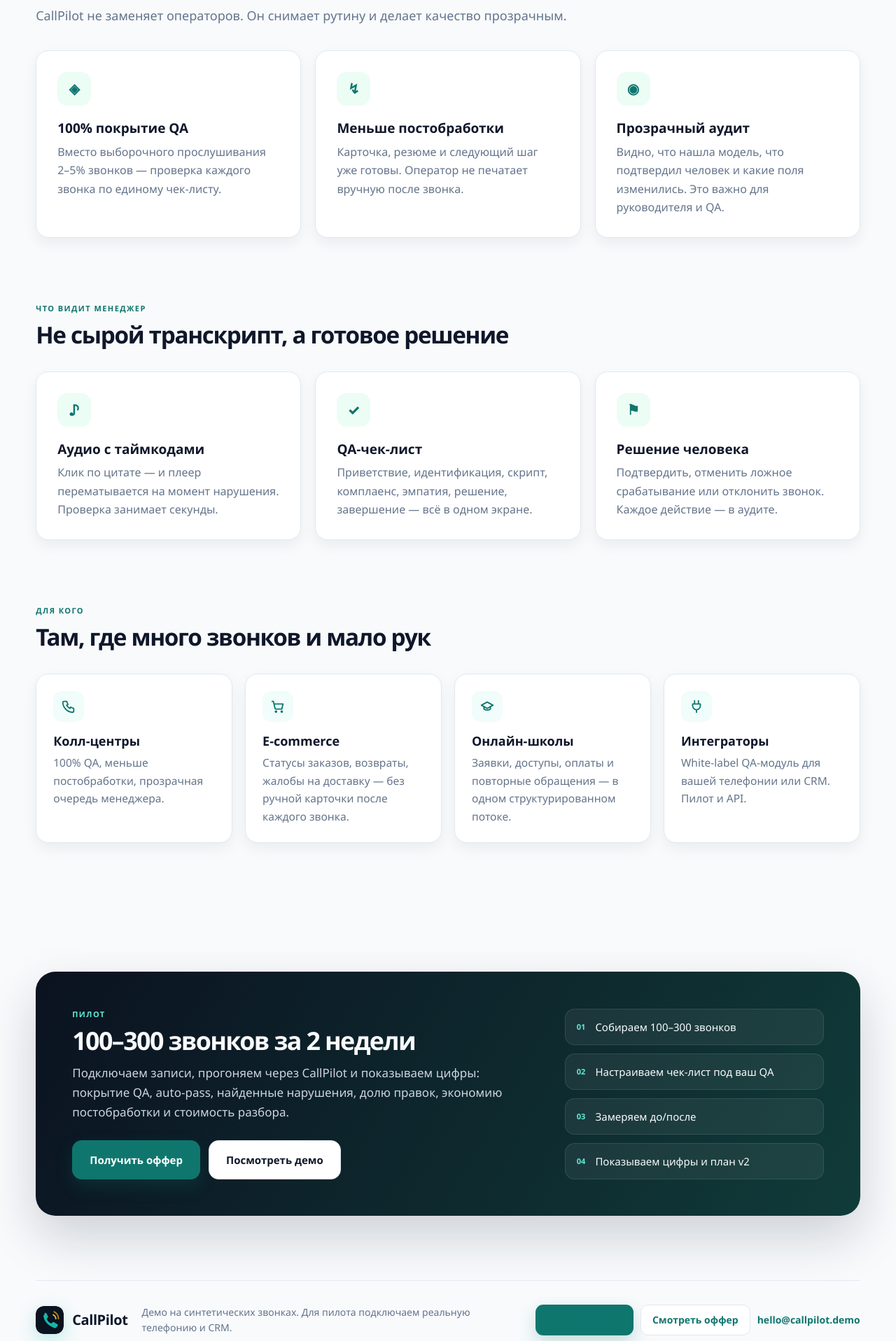
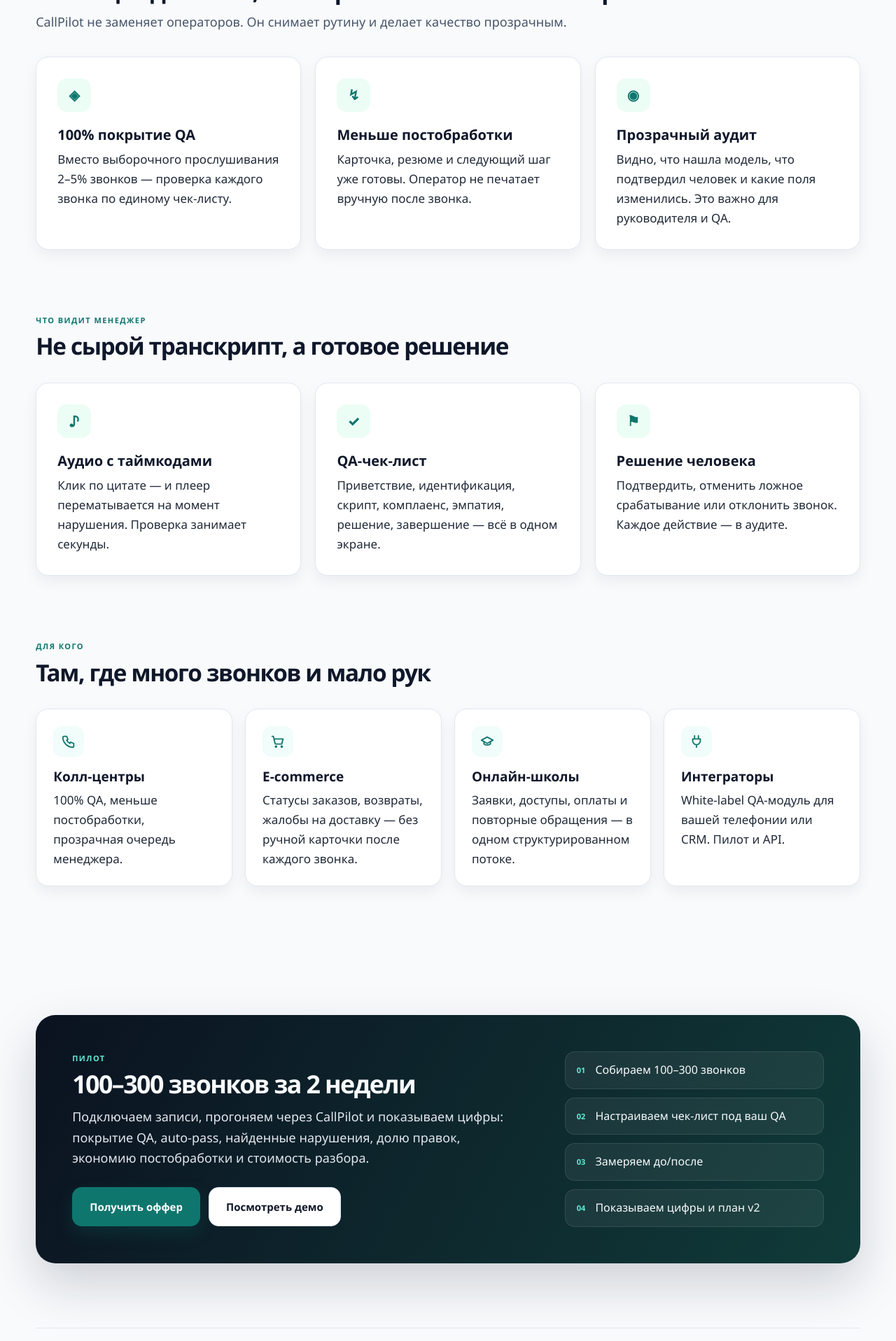
Before and after one commit to markmus11012020-max/Project-by-Lida, a Python web app: template call-center/templates/landing.html in a window 1280 px wide. Shown: the part 2523-4440 px from the top of the page at 70% size. Run offline with Jinja, Linux system fonts and the light colour scheme; the template is opened without the code that fills it, so the values that code supplies are empty.

Commit message:
fix: enlarge and darken landing card descriptions

```diff
--- a/call-center/static/style.css
+++ b/call-center/static/style.css
@@ -338,6 +338,11 @@ textarea { resize: vertical; min-height: 60px; }
 .marketing-body { background: #f8fafc; font-size: 17px; line-height: 1.6; }
 .marketing-body .btn { font-size: 14px; }
 .marketing-body .btn-large { font-size: 15px; }
+.marketing-body .muted { color: #475569; }
+.marketing-body .step-card p,
+.marketing-body .feature-card p,
+.marketing-body .audience-card p { color: #1f2937; }
+.marketing-body .section-head p { color: #475569; }
 .marketing-nav {
   position: sticky; top: 0; z-index: 20;
   display: flex; align-items: center; justify-content: space-between; gap: 28px;
@@ -424,19 +429,19 @@ textarea { resize: vertical; min-height: 60px; }
 .steps { display: grid; grid-template-columns: repeat(4, 1fr); gap: 20px; }
 .step-card { background: #fff; border: 1px solid var(--line); border-radius: var(--radius); padding: 28px; box-shadow: var(--shadow-sm); }
 .step-number { font-size: 13px; font-weight: 800; color: var(--teal-dark); letter-spacing: .1em; margin-bottom: 22px; }
-.step-card h3 { font-size: 19px; margin-bottom: 8px; }
-.step-card p { color: var(--muted); font-size: 16px; line-height: 1.65; }
+.step-card h3 { font-size: 20px; margin-bottom: 8px; }
+.step-card p { color: #1f2937; font-size: 17px; font-weight: 500; line-height: 1.65; }
 .feature-grid { display: grid; grid-template-columns: repeat(3, 1fr); gap: 20px; }
 .feature-card { background: #fff; border: 1px solid var(--line); border-radius: var(--radius); padding: 30px; box-shadow: var(--shadow-sm); }
 .feature-icon { width: 48px; height: 48px; border-radius: 14px; background: #ecfdf5; color: var(--teal-dark); display: flex; align-items: center; justify-content: center; font-size: 20px; font-weight: 800; margin-bottom: 20px; }
-.feature-card h3 { font-size: 19px; margin-bottom: 8px; }
-.feature-card p { color: var(--muted); font-size: 16px; line-height: 1.65; }
+.feature-card h3 { font-size: 20px; margin-bottom: 8px; }
+.feature-card p { color: #1f2937; font-size: 17px; font-weight: 500; line-height: 1.65; }
 .pilot-card { display: flex; align-items: center; justify-content: space-between; gap: 56px; background: linear-gradient(120deg, #0b1220, #103b39); color: #f8fafc; border-radius: 28px; padding: 52px; box-shadow: 0 30px 70px rgba(15, 23, 42, .18); }
 .pilot-card h2 { font-size: clamp(30px, 2.8vw, 48px); letter-spacing: -.045em; margin: 10px 0 12px; line-height: 1.08; }
-.pilot-card p { color: #cbd5e1; font-size: 17px; line-height: 1.65; max-width: 760px; }
+.pilot-card p { color: #e2e8f0; font-size: 18px; line-height: 1.65; max-width: 760px; }
 .pilot-card .eyebrow { color: #5eead4; }
 .pilot-list { display: flex; flex-direction: column; gap: 12px; min-width: 370px; }
-.pilot-list > div { display: flex; align-items: center; gap: 14px; background: rgba(255, 255, 255, .06); border: 1px solid rgba(255, 255, 255, .1); border-radius: 14px; padding: 13px 16px; font-size: 15px; }
+.pilot-list > div { display: flex; align-items: center; gap: 14px; background: rgba(255, 255, 255, .06); border: 1px solid rgba(255, 255, 255, .1); border-radius: 14px; padding: 13px 16px; font-size: 16px; }
 .pilot-list span { font-size: 11px; color: #5eead4; font-weight: 800; }
 .marketing-footer { display: flex; align-items: center; justify-content: space-between; gap: 32px; width: var(--container); margin: 0 auto; padding: 34px 0 48px; color: var(--muted); font-size: 14px; border-top: 1px solid var(--line); }
 .marketing-footer a { color: var(--teal-dark); font-weight: 700; }
@@ -468,17 +473,17 @@ textarea { resize: vertical; min-height: 60px; }
   padding: 22px 26px; margin-top: 24px;
 }
 .mid-cta strong { display: block; font-size: 19px; margin-bottom: 3px; }
-.mid-cta span { color: var(--muted); font-size: 15px; }
+.mid-cta span { color: #334155; font-size: 16px; }
 .audience-grid { display: grid; grid-template-columns: repeat(4, 1fr); gap: 18px; }
 .audience-card { background: #fff; border: 1px solid var(--line); border-radius: 18px; padding: 24px; box-shadow: var(--shadow-sm); }
 .audience-icon { display: inline-flex; width: 44px; height: 44px; border-radius: 13px; background: #f0fdfa; color: var(--teal-dark); align-items: center; justify-content: center; font-size: 20px; margin-bottom: 16px; }
 .audience-icon svg { width: 22px; height: 22px; }
-.audience-card h3 { font-size: 18px; margin-bottom: 7px; }
-.audience-card p { color: var(--muted); font-size: 15.5px; line-height: 1.65; }
+.audience-card h3 { font-size: 19px; margin-bottom: 7px; }
+.audience-card p { color: #1f2937; font-size: 17px; font-weight: 500; line-height: 1.65; }
 .footer-brand { display: flex; align-items: center; gap: 20px; }
-.footer-brand p { max-width: 520px; font-size: 14px; line-height: 1.55; }
+.footer-brand p { max-width: 520px; font-size: 15px; line-height: 1.55; color: #475569; }
 .footer-actions { display: flex; align-items: center; gap: 10px; flex-wrap: wrap; }
-.footer-contact { font-size: 14px; color: var(--teal-dark); }
+.footer-contact { font-size: 15px; color: var(--teal-dark); }
 
 /* Offer */
 .offer-body { background: #eef4f8; }
```
Also changed, not shown: 5 other files.
